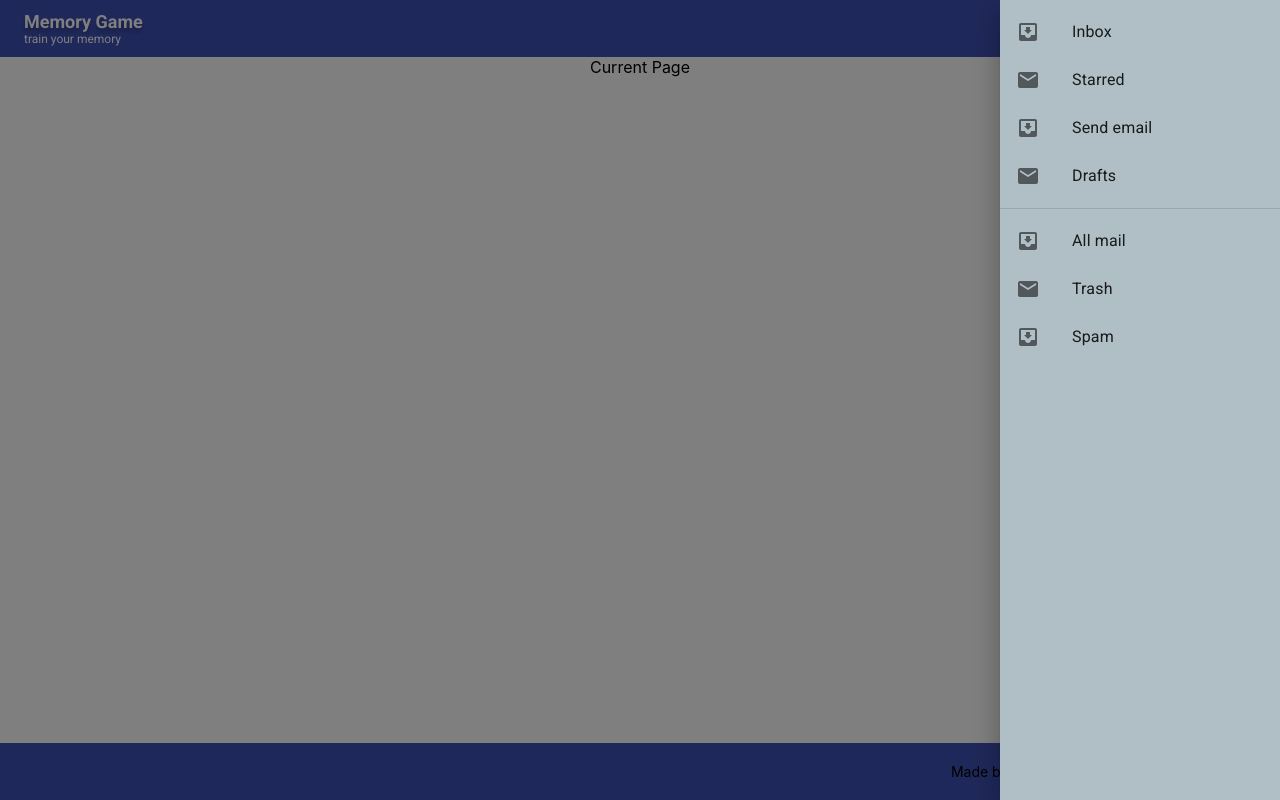
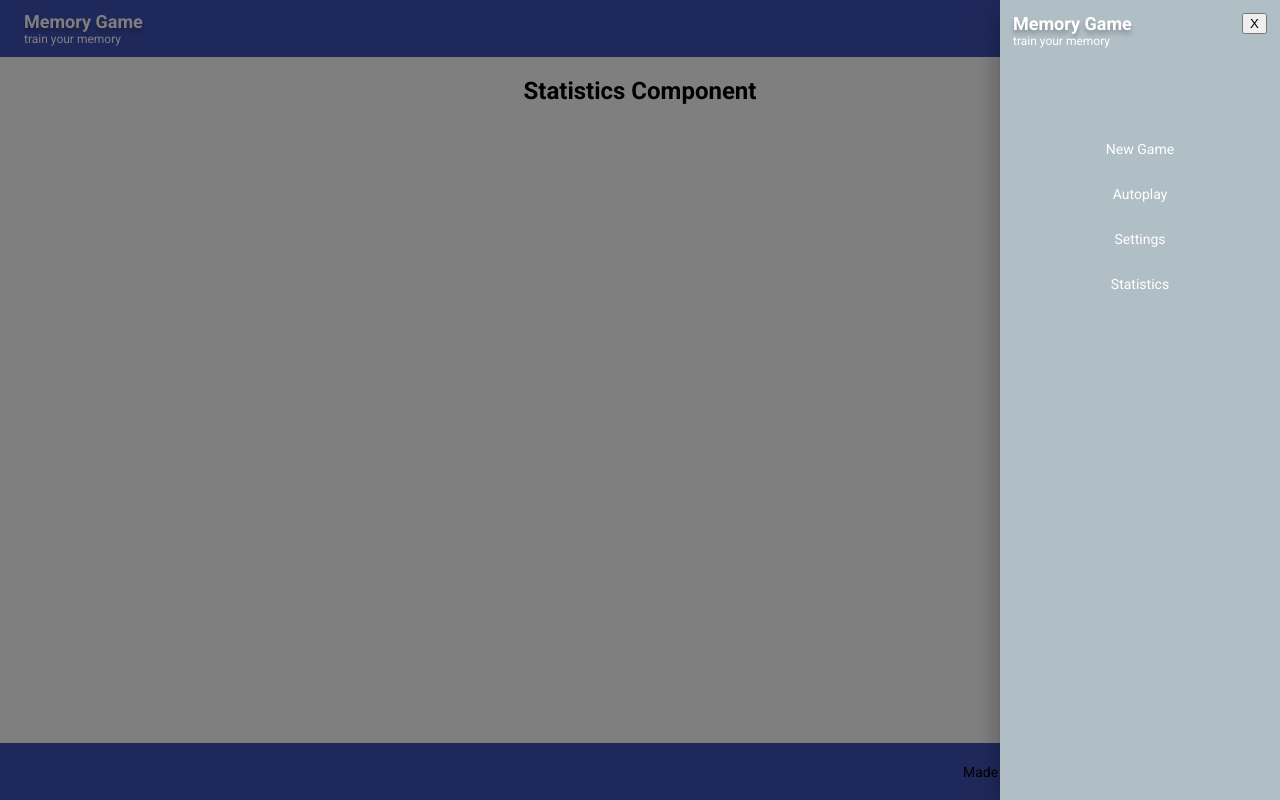
Before and after one commit to kornienko199004/react-game, a React (Create React App) app: page /statistics in a window 1280 px wide. Both pictures are taken after a click on the button 1238 px from the left and 28 px from the top of the page. Built offline with nearby package versions, Linux system fonts and the light colour scheme.

Commit message:
feat: add routing

```diff
--- a/package.json
+++ b/package.json
@@ -12,9 +12,11 @@
     "@types/node": "^12.0.0",
     "@types/react": "^17.0.0",
     "@types/react-dom": "^17.0.0",
+    "@types/react-router-dom": "^5.1.7",
     "node-sass": "^5.0.0",
     "react": "^17.0.1",
     "react-dom": "^17.0.1",
+    "react-router-dom": "^5.2.0",
     "react-scripts": "4.0.2",
     "typescript": "^4.1.2",
     "web-vitals": "^1.0.1"
--- a/src/App.tsx
+++ b/src/App.tsx
@@ -1,12 +1,16 @@
 import React from 'react';
-import logo from './logo.svg';
 import './App.css';
 import Container from './layouts/components/Container/Container';
+import { BrowserRouter as Router, Switch } from 'react-router-dom';
 
-function App() {
+function App(match: any) {
   return (
     <div className="App">
-      <Container />
+      <Router>
+        <Switch>
+          <Container />
+        </Switch>
+      </Router>
     </div>
   );
 }
--- /dev/null
+++ b/src/common/models/models.ts
@@ -0,0 +1,4 @@
+export interface IRouterItem {
+  button: string;
+  path: string;
+}
--- /dev/null
+++ b/src/components/Autoplay/Autoplay.tsx
@@ -0,0 +1,7 @@
+import React from 'react';
+
+export default function Autoplay() {
+  return (
+    <h2>Autoplay Component</h2>
+  );
+}
--- /dev/null
+++ b/src/components/Game/Game.tsx
@@ -0,0 +1,7 @@
+import React from 'react';
+
+export default function Game() {
+  return (
+    <h2>Game Component</h2>
+  );
+}
--- /dev/null
+++ b/src/components/Settings/Settings.tsx
@@ -0,0 +1,7 @@
+import React from 'react';
+
+export default function Settings() {
+  return (
+    <h2>Settings Component</h2>
+  );
+}
--- /dev/null
+++ b/src/components/Statistics/Statistics.tsx
@@ -0,0 +1,7 @@
+import React from 'react';
+
+export default function Statistics() {
+  return (
+    <h2>Statistics Component</h2>
+  );
+}
--- a/src/index.scss
+++ b/src/index.scss
@@ -1,8 +1,6 @@
 body {
   margin: 0;
-  font-family: -apple-system, BlinkMacSystemFont, 'Segoe UI', 'Roboto', 'Oxygen',
-    'Ubuntu', 'Cantarell', 'Fira Sans', 'Droid Sans', 'Helvetica Neue',
-    sans-serif;
+  font-family: 'Roboto', sans-serif;
   -webkit-font-smoothing: antialiased;
   -moz-osx-font-smoothing: grayscale;
 }
--- a/src/layouts/components/Container/Container.tsx
+++ b/src/layouts/components/Container/Container.tsx
@@ -2,17 +2,17 @@ import React from 'react';
 import clsx from 'clsx';
 import { makeStyles } from '@material-ui/core/styles';
 import SwipeableDrawer from '@material-ui/core/SwipeableDrawer';
-import Button from '@material-ui/core/Button';
 import List from '@material-ui/core/List';
-import Divider from '@material-ui/core/Divider';
 import ListItem from '@material-ui/core/ListItem';
-import ListItemIcon from '@material-ui/core/ListItemIcon';
-import ListItemText from '@material-ui/core/ListItemText';
-import InboxIcon from '@material-ui/icons/MoveToInbox';
-import MailIcon from '@material-ui/icons/Mail';
 import DehazeIcon from '@material-ui/icons/Dehaze';
 import './container.scss';
 import rsschool from './assets/rsschool.svg';
+import { Link, Route, Switch } from 'react-router-dom';
+import { IRouterItem } from '../../../common/models/models';
+import Game from '../../../components/Game/Game';
+import Autoplay from '../../../components/Autoplay/Autoplay';
+import Settings from '../../../components/Settings/Settings';
+import Statistics from '../../../components/Statistics/Statistics';
 
 const useStyles = makeStyles({
   list: {
@@ -24,6 +24,25 @@ const useStyles = makeStyles({
 });
 
 type Anchor = 'top' | 'left' | 'bottom' | 'right';
+
+const routes: IRouterItem[] = [
+  {
+    button: 'New Game',
+    path: '/',
+  },
+  {
+    button: 'Autoplay',
+    path: '/autoplay',
+  },
+  {
+    button: 'Settings',
+    path: '/settings',
+  },
+  {
+    button: 'Statistics',
+    path: 'statistics',
+  },
+];
 
 export default function Container() {
   const classes = useStyles();
@@ -53,23 +72,21 @@ export default function Container() {
     <div
       className={clsx(classes.list, 'sidebar')}
       role="presentation"
-      onClick={toggleDrawer(anchor, false)}
       onKeyDown={toggleDrawer(anchor, false)}
     >
+
+    <header className="sidebar__header">
+      <div className="logo sidebar__logo">
+        <p className="logo__title">Memory Game</p>
+        <p className="logo__description">train your memory</p>
+      </div>
+
+      <button onClick={toggleDrawer(anchor, false)}>X</button>
+    </header>
       <List>
-        {['Inbox', 'Starred', 'Send email', 'Drafts'].map((text, index) => (
-          <ListItem button key={text}>
-            <ListItemIcon>{index % 2 === 0 ? <InboxIcon /> : <MailIcon />}</ListItemIcon>
-            <ListItemText primary={text} />
-          </ListItem>
-        ))}
-      </List>
-      <Divider />
-      <List>
-        {['All mail', 'Trash', 'Spam'].map((text, index) => (
-          <ListItem button key={text}>
-            <ListItemIcon>{index % 2 === 0 ? <InboxIcon /> : <MailIcon />}</ListItemIcon>
-            <ListItemText primary={text} />
+        {routes.map(({ button, path }) => (
+          <ListItem button key={button} className="navigation__item">
+            <Link className="navigation__link" to={path}>{button}</Link>
           </ListItem>
         ))}
       </List>
@@ -100,15 +117,30 @@ export default function Container() {
         </div>
       </div>
       <div className="page">
-      Current Page
+        <Switch>
+          <Route exact path="/">
+            <Game />
+          </Route>
+          <Route exact path="/autoplay">
+            <Autoplay />
+          </Route>
+          <Route exact path="/settings">
+            <Settings />
+          </Route>
+          <Route exact path="/statistics">
+            <Statistics />
+          </Route>
+        </Switch>
       </div>
       <div className="footer">
         <div className="footer__inner">
           <p className="feedback">
-          Made by <a href="#">kornienko199004</a> for
+            Made by <a href="https://github.com/kornienko199004" rel="noreferrer" target="_blank">kornienko199004</a> for
         </p>
           <div className="rsschool-logo">
-          <img src={rsschool} alt="rsschool"/>
+            <a href="https://rs.school/js/" rel="noreferrer" target="_blank">
+              <img src={rsschool} alt="rsschool" />
+            </a>
           </div>
         </div>
       </div>
--- a/src/layouts/components/Container/container.scss
+++ b/src/layouts/components/Container/container.scss
@@ -105,3 +105,32 @@
     opacity: 1;
   }
 }
+
+.navigation__item {
+  padding: 0 !important;
+  height: 45px;
+}
+
+.navigation__link {
+  width: 100%;
+  height: 100%;
+  display: flex;
+  justify-content: center;
+  align-items: center;
+  font-size: 14px;
+  line-height: 16px;
+  color: #ffffff;
+  text-decoration: none;
+
+  &:hover {
+    text-shadow: 0px 4px 4px rgba(0, 0, 0, 0.25);
+  }
+}
+
+.sidebar__header {
+  margin-bottom: 57px;
+  padding: 13px;
+  display: flex;
+  justify-content: space-between;
+  align-items: flex-start;
+}
```
Also changed, not shown: src/logo.svg (deleted), 1 other file (tests, documents, lock files or other folders). Lines whose indentation alone changed are shown as unchanged.
